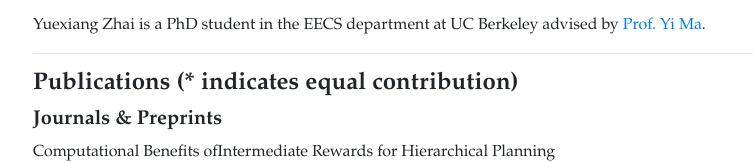
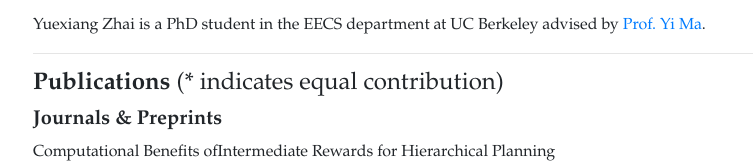
Before and after one commit to YX-S-Z/yx-s-z.github.io, a plain HTML site: page index.html in a window 1280 px wide. Shown: the part 197-360 px from the top of the page, without its empty margins (207-960 px from the left). Drawn offline with nearby package versions, Linux system fonts and the light colour scheme.

Commit message:
Update index.html

```diff
--- a/index.html
+++ b/index.html
@@ -91,7 +91,7 @@
 	    <!-- publications come here -->
 
     <hr>
-    <h4><b> Publications (* indicates equal contribution) </b> <font size="3"></font></h4>
+    <h4><b> Publications </b> (* indicates equal contribution)  <font size="3"></font></h4>
     <!-- -->
 <h5> <b> Journals & Preprints </b> <font size="3"></font></h5>
 
```
